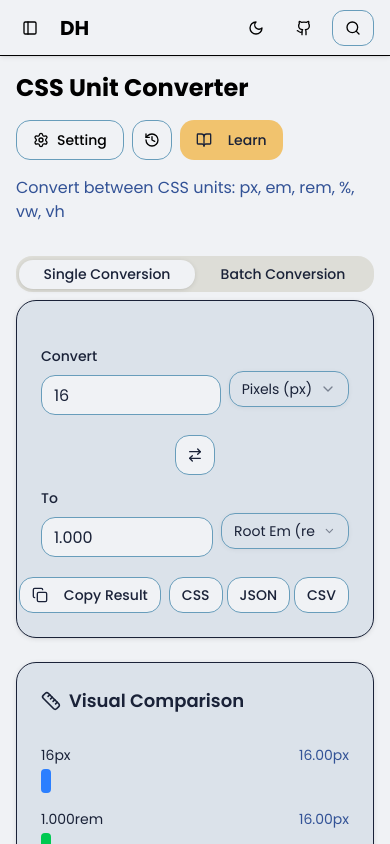
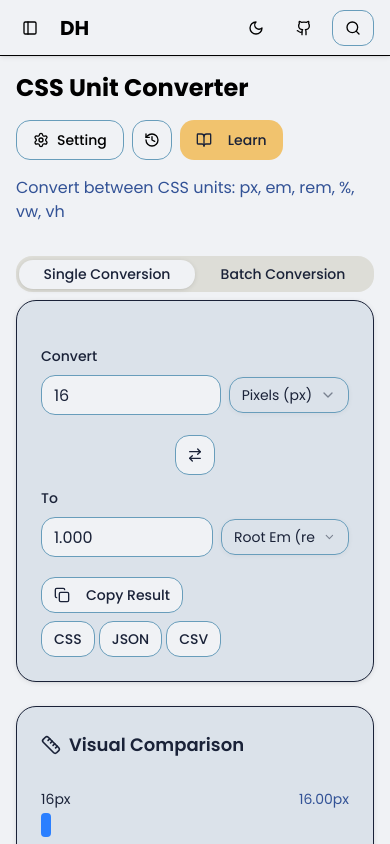
Before and after one commit to parhamf6/devhub, a Next.js app: page /dashboard/tools/css-unit-converter in a window 390 px wide. Built offline with nearby package versions, Linux system fonts and the light colour scheme.

Commit message:
fix: fix small ui for better responsive view.

```diff
--- a/app/dashboard/tools/css-unit-converter/page.tsx
+++ b/app/dashboard/tools/css-unit-converter/page.tsx
@@ -574,7 +574,7 @@ export default function CssUnitConverterPage() {
                                 <div className="md:col-span-5">
                                     <div className="flex flex-col space-y-2">
                                         <Label htmlFor="fromValue">Convert</Label>
-                                        <div className="flex gap-2">
+                                        <div className="flex gap-2 items-center">
                                             <Input
                                                 id="fromValue"
                                                 type="text"
@@ -607,7 +607,7 @@ export default function CssUnitConverterPage() {
                                 <div className="md:col-span-5">
                                     <div className="flex flex-col space-y-2">
                                         <Label htmlFor="toValue">To</Label>
-                                        <div className="flex gap-2">
+                                        <div className="flex gap-2 items-center">
                                             <Input
                                                 id="toValue"
                                                 type="text"
@@ -632,7 +632,7 @@ export default function CssUnitConverterPage() {
                                 </div>
                             </div>
 
-                            <div className="flex justify-end gap-2 mt-4">
+                            <div className="flex justify-between md:justify-end flex-wrap gap-2 mt-4">
                                 <Button size="sm" variant="outline" onClick={handleCopy}>
                                     <Copy className="w-4 h-4 mr-2" />
                                     Copy Result
@@ -792,7 +792,7 @@ export default function CssUnitConverterPage() {
                                     </Select>
                                 </div>
 
-                                <div className="flex gap-2 items-end">
+                                <div className="flex gap-2 flex-wrap items-end">
                                     <Button onClick={convertBatch}>
                                         <RefreshCcw className="w-4 h-4 mr-2" />
                                         Convert All
```
